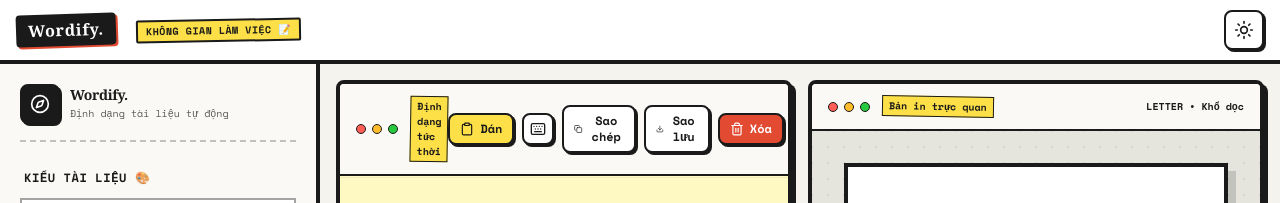
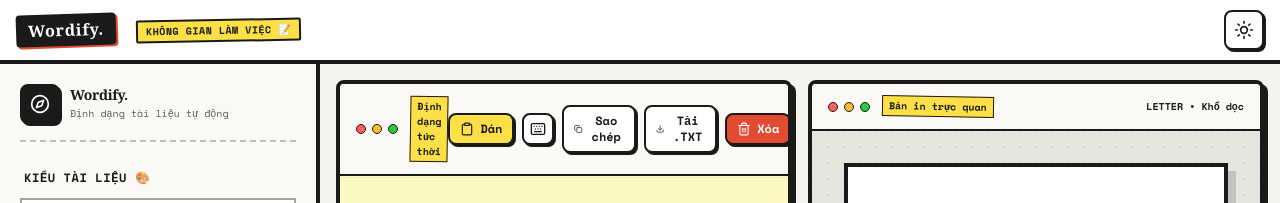
Before and after one commit to xduchuy/text-to-word, a React (Vite) app: page / in a window 1280 px wide. Both pictures are taken after a click on the button "Bắt đầu trang trống 📄". Shown: the top 203 px of the page. Built offline with nearby package versions, Linux system fonts and the light colour scheme; a web font is replaced by a local one.

Commit message:
style: rename txt download button to Tải .TXT for better clarity

```diff
--- a/src/components/Editor.tsx
+++ b/src/components/Editor.tsx
@@ -200,7 +200,7 @@
                 title="Tải tệp văn bản thô"
               >
                 <Download className="w-3.5 h-3.5" />
-                <span className="hidden sm:inline">Sao lưu</span>
+                <span>Tải .TXT</span>
               </button>
 
               {/* Clear Button */}
```
